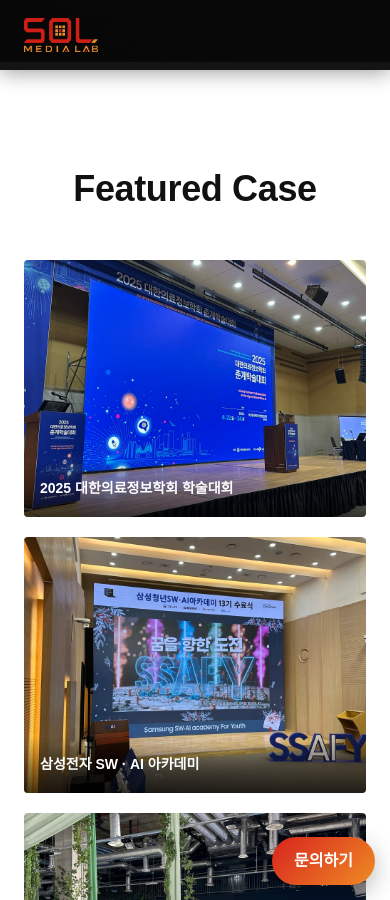
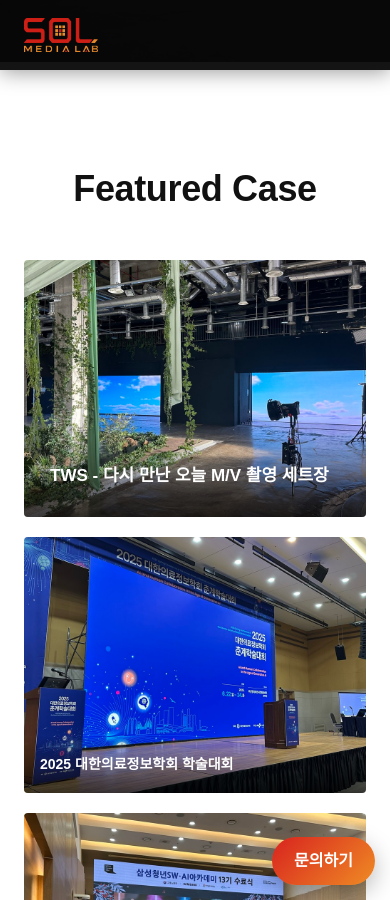
Before and after one commit to hongbj123-create/sol-medialab-site, a Jekyll site: the page index.html, which Jekyll copies as it is, in a window 390 px wide and 900 px high, scrolled down 2462 px. Built offline with Jekyll 4.4.1, drawn with Linux system fonts in a browser that asks for light colours; some web fonts are replaced; some of the changed text lies outside the part shown.

Commit message:
Redesign homepage Featured Case as an asymmetric magazine-style grid

```diff
--- a/assets/css/style.css
+++ b/assets/css/style.css
@@ -480,10 +480,11 @@ section { position: relative; }
   max-width: 1240px;
   margin: 0 auto;
   display: grid;
-  grid-template-columns: repeat(3, 1fr);
+  grid-template-columns: 1.6fr 1fr;
   gap: 20px;
+  height: clamp(440px, 46vw, 620px);
 }
-.case-grid figure { position: relative; overflow: hidden; border-radius: 4px; aspect-ratio: 4 / 3; }
+.case-grid figure { position: relative; overflow: hidden; border-radius: 4px; margin: 0; height: 100%; }
 .case-grid img { width: 100%; height: 100%; object-fit: cover; transition: transform .5s ease; }
 .case-grid figure:hover img { transform: scale(1.06); }
 .case-grid figcaption {
@@ -494,6 +495,15 @@ section { position: relative; }
   font-size: 14px;
   font-weight: 600;
   text-align: left;
+}
+.case-grid .case-feature figcaption { padding: 28px 26px; font-size: 17px; }
+.case-secondary-col { display: grid; grid-template-rows: 1fr 1fr; gap: 20px; height: 100%; }
+
+@media (max-width: 860px) {
+  .case-grid { grid-template-columns: 1fr; height: auto; }
+  .case-grid .case-feature { aspect-ratio: 4 / 3; height: auto; }
+  .case-secondary-col { grid-template-rows: none; gap: 20px; height: auto; }
+  .case-grid .case-secondary { aspect-ratio: 4 / 3; height: auto; }
 }
 
 /* ===== Contact ===== */
--- a/index.html
+++ b/index.html
@@ -10,7 +10,7 @@
 <link rel="preconnect" href="https://fonts.googleapis.com">
 <link rel="preconnect" href="https://fonts.gstatic.com" crossorigin>
 <link rel="stylesheet" href="https://cdn.jsdelivr.net/gh/orioncactus/pretendard@v1.3.9/dist/web/static/pretendard.css">
-<link rel="stylesheet" href="assets/css/style.css?v=26">
+<link rel="stylesheet" href="assets/css/style.css?v=27">
 </head>
 <body>
 
@@ -151,18 +151,20 @@
 <section class="featured-case">
   <h2>Featured Case</h2>
   <div class="case-grid">
-    <figure>
-      <img src="assets/img/case-01.jpeg" alt="2025 대한의료정보학회 학술대회">
-      <figcaption>2025 대한의료정보학회 학술대회</figcaption>
-    </figure>
-    <figure>
-      <img src="assets/img/case-02.jpeg" alt="삼성전자 SW·AI 아카데미">
-      <figcaption>삼성전자 SW &middot; AI 아카데미</figcaption>
-    </figure>
-    <figure>
+    <figure class="case-feature">
       <img src="assets/img/case-03.jpeg" alt="TWS - 다시 만난 오늘 M/V 촬영 세트장">
       <figcaption>TWS - 다시 만난 오늘 M/V 촬영 세트장</figcaption>
     </figure>
+    <div class="case-secondary-col">
+      <figure class="case-secondary">
+        <img src="assets/img/case-01.jpeg" alt="2025 대한의료정보학회 학술대회">
+        <figcaption>2025 대한의료정보학회 학술대회</figcaption>
+      </figure>
+      <figure class="case-secondary">
+        <img src="assets/img/case-02.jpeg" alt="삼성전자 SW·AI 아카데미">
+        <figcaption>삼성전자 SW &middot; AI 아카데미</figcaption>
+      </figure>
+    </div>
   </div>
 </section>
 
```
